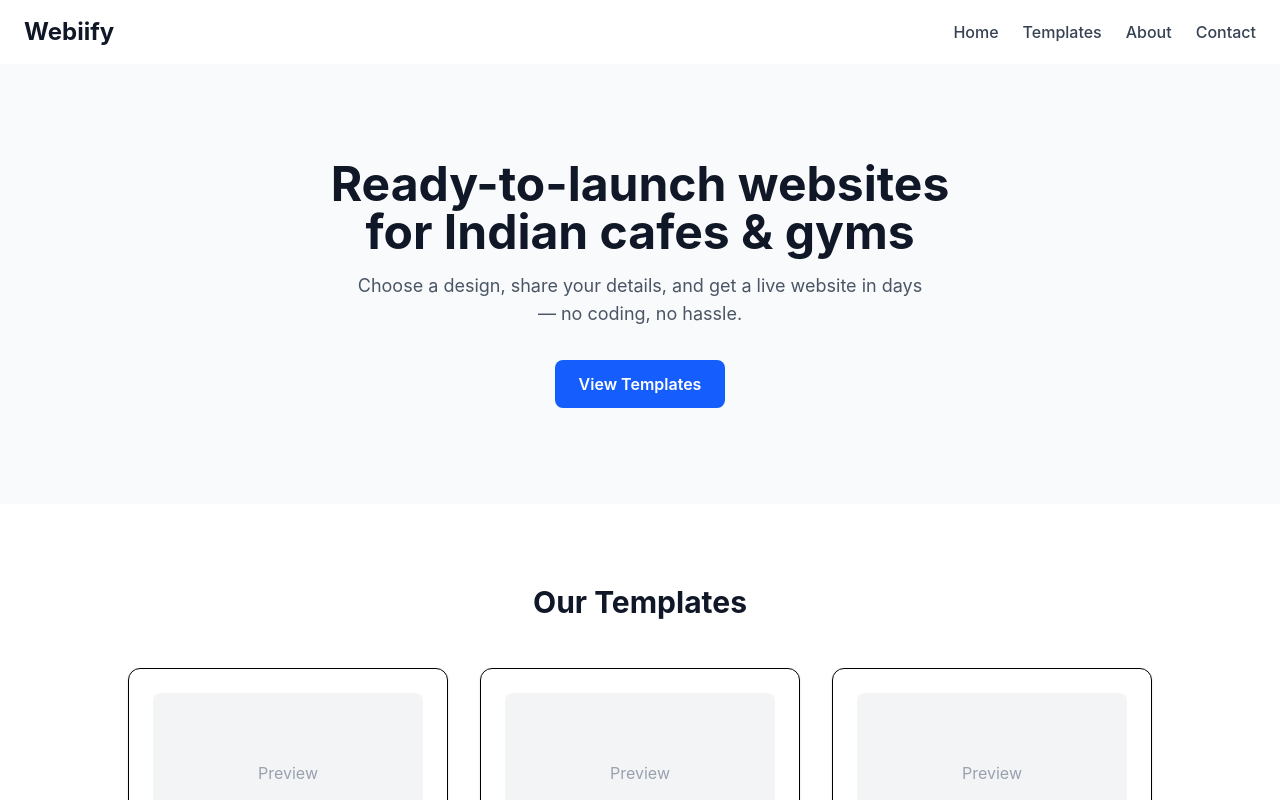
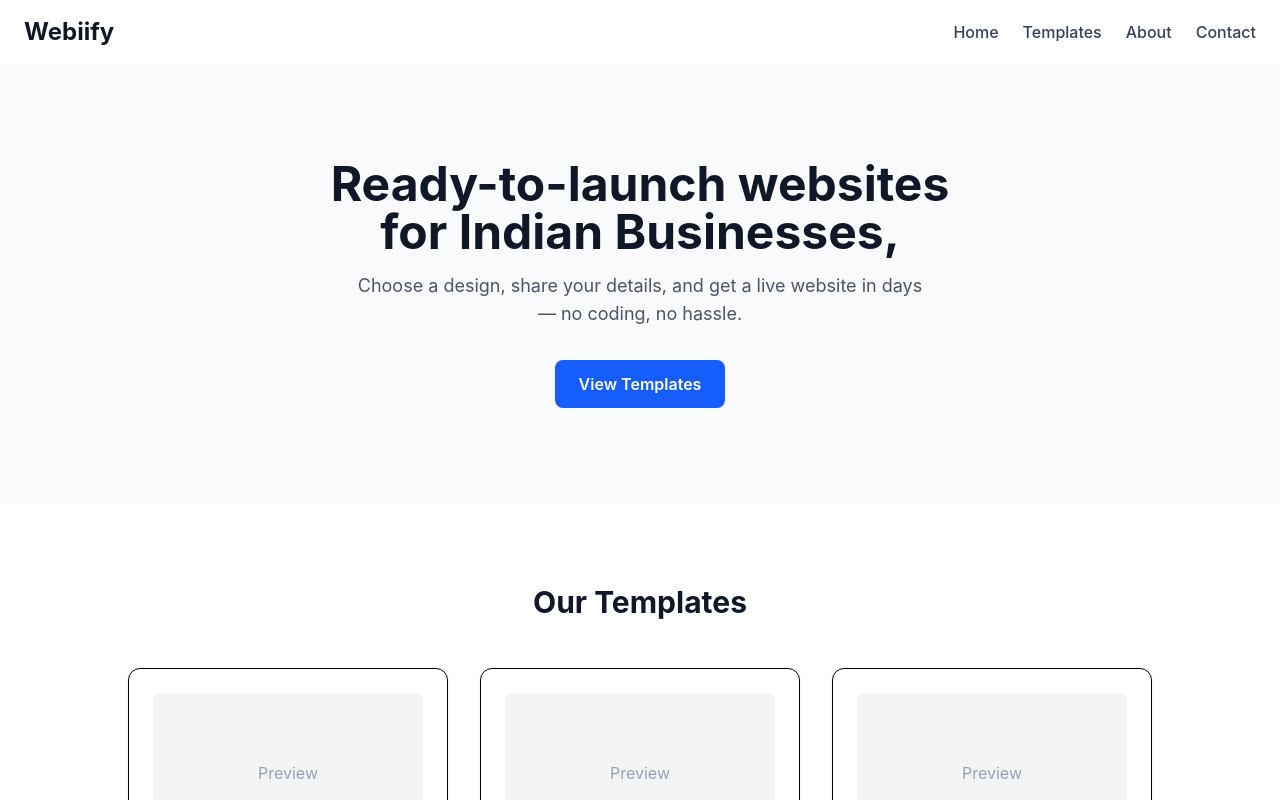
Before and after one commit to adee-kaushik/webiify, a React (Vite) app in the folder webiify/: page / in a window 1280 px wide. Shown: the top 800 px of the page. Built offline with nearby package versions, Linux system fonts and the light colour scheme.

Commit message:
updated hero

```diff
--- a/webiify/src/Components/Hero.jsx
+++ b/webiify/src/Components/Hero.jsx
@@ -2,7 +2,7 @@ function Hero() {
   return (
     <section className="flex flex-col items-center justify-center text-center px-6 py-24 bg-gray-50">
       <h1 className="text-4xl md:text-5xl font-bold text-gray-900 max-w-2xl">
-        Ready-to-launch websites for Indian cafes & gyms
+        Ready-to-launch websites for Indian Businesses,
       </h1>
       <p className="mt-4 text-lg text-gray-600 max-w-xl">
         Choose a design, share your details, and get a live website in days — no coding, no hassle.
```
